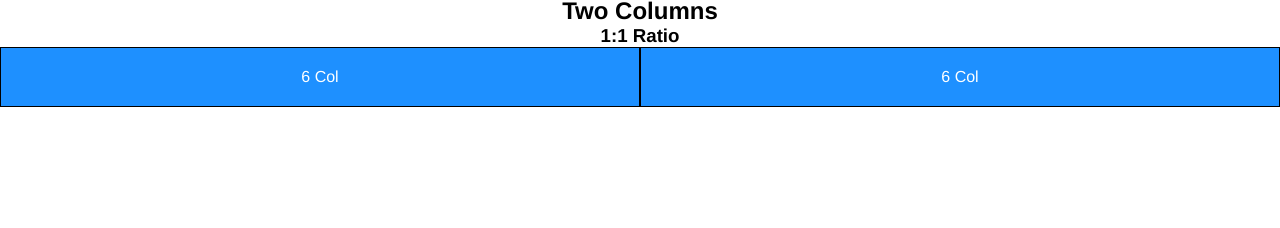
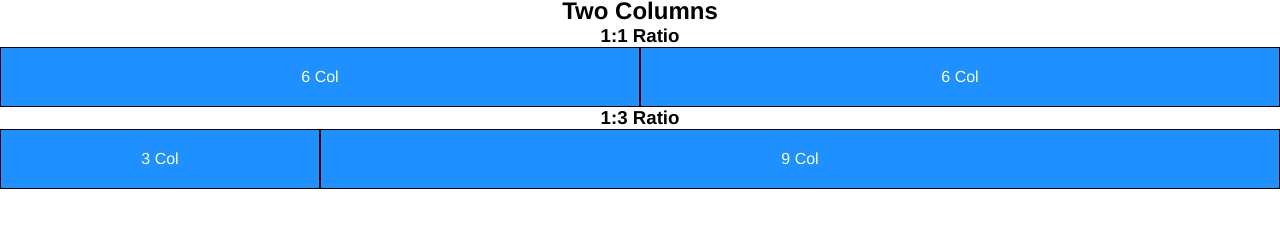
Before and after one commit to MineralWater321/s09-d1, a plain HTML site: page index.html in a window 1280 px wide. Shown: the part 40-268 px from the top of the page. Drawn offline with nearby package versions, Linux system fonts and the light colour scheme.

Commit message:
Add columns

```diff
--- a/index.html
+++ b/index.html
@@ -16,6 +16,13 @@
 			<div class="bg-primary pt-3 pb-3 border border-dark col-6">6 Col</div>
 			<div class="bg-primary pt-3 pb-3 border border-dark col-6">6 Col</div>
 		</div>
+
+		<!-- Row with two columns divided in 1:3 ratio-->
+		<h3>1:3 Ratio</h3>
+		<div class="text-light row">
+			<div class="bg-primary pt-3 pb-3 border border-dark col-3">3 Col</div>
+			<div class="bg-primary pt-3 pb-3 border border-dark col-9">9 Col</div>
+		</div>
 	</div>
 
 	<script src="https://code.jquery.com/jquery-3.5.1.slim.min.js" integrity="sha384-DfXdz2htPH0lsSSs5nCTpuj/zy4C+OGpamoFVy38MVBnE+IbbVYUew+OrCXaRkfj" crossorigin="anonymous"></script>
```
